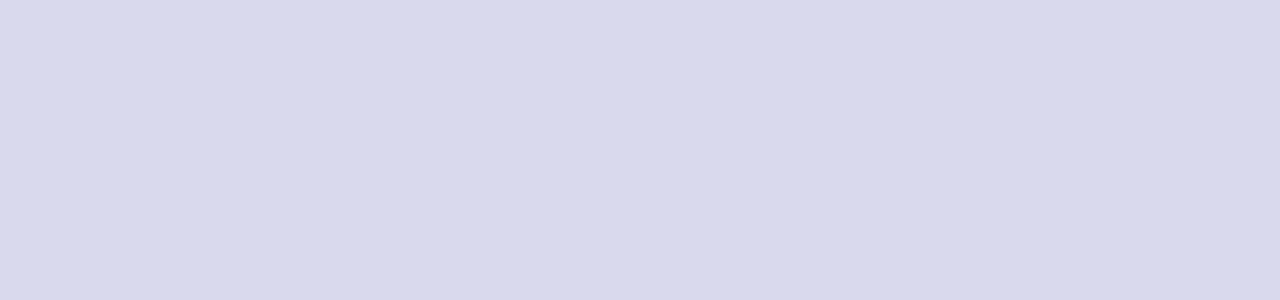
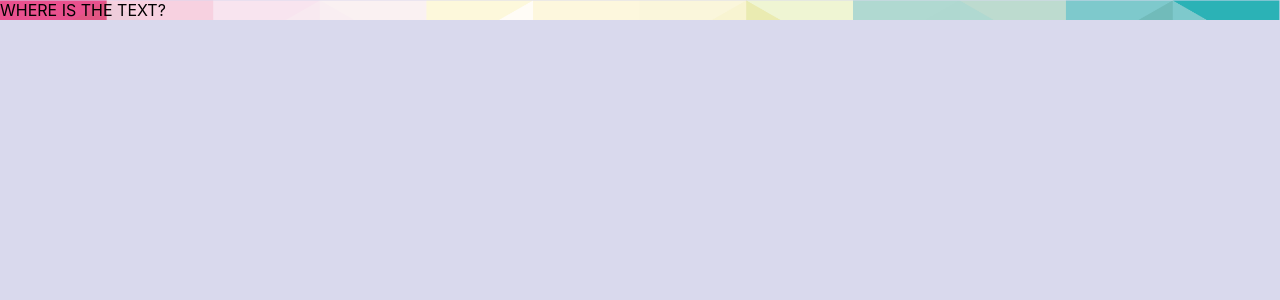
Before and after one commit to LHL-FocusPocus/FocusPocus, a React (Create React App) app in the folder client/: page /dashboard in a window 1280 px wide. Shown: the top 300 px of the page. Built offline with nearby package versions, Linux system fonts and the light colour scheme.

Commit message:
Fix typo in path for dashboard

```diff
--- a/client/src/App.js
+++ b/client/src/App.js
@@ -11,7 +11,7 @@ function App() {
   return (
     <div className="App">
         <Route exact path={["/", "/register"]} component={Landing} />
-        <Route exact path="dashboard" component={Dashboard} />
+        <Route exact path="/dashboard" component={Dashboard} />
     </div>
   );
 }
--- a/client/src/components/Navbar.jsx
+++ b/client/src/components/Navbar.jsx
@@ -3,7 +3,7 @@ import React from 'react'
 export default function Navbar() {
   return (
     <div>
-      HI
+      WHERE IS THE TEXT?
     </div>
   )
 }
```
